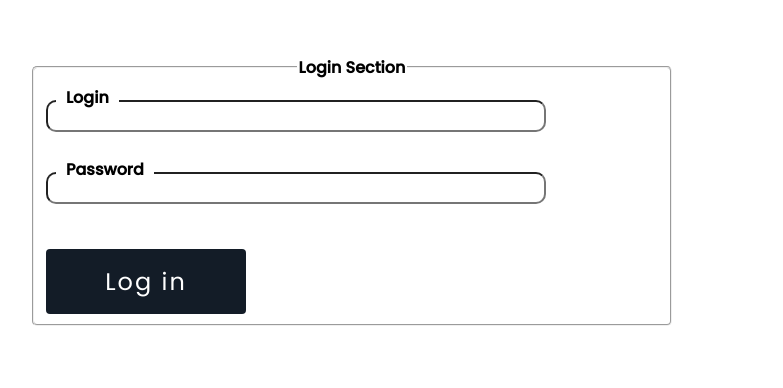
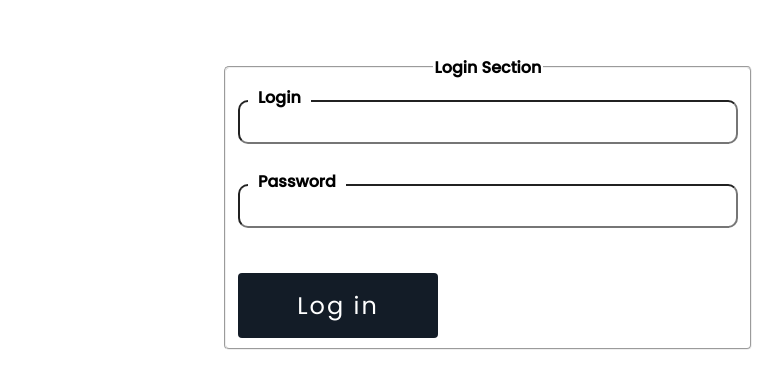
Before and after one commit to ToWeS-oss/JestemMadry, a plain HTML site: page Login.html in a window 1280 px wide. Shown: the part 762-1150 px from the top of the page, without its empty margins (288-1071 px from the left). Drawn offline with Linux system fonts and the light colour scheme.

Commit message:
Update main.css

```diff
--- a/style/main.css
+++ b/style/main.css
@@ -52,7 +52,7 @@ button:hover{
 
 /*form */
 form {
-   width: 50%;
+   width: 20%;
    margin: 50% auto;
 }
 
@@ -79,7 +79,7 @@ fieldset {
 }
 
 .input-field input {
-   height: 32px;
+   height: 5.5vh;
    margin-top: -10px;
    z-index: 1 !important;
    padding: 10px 10px;
```
